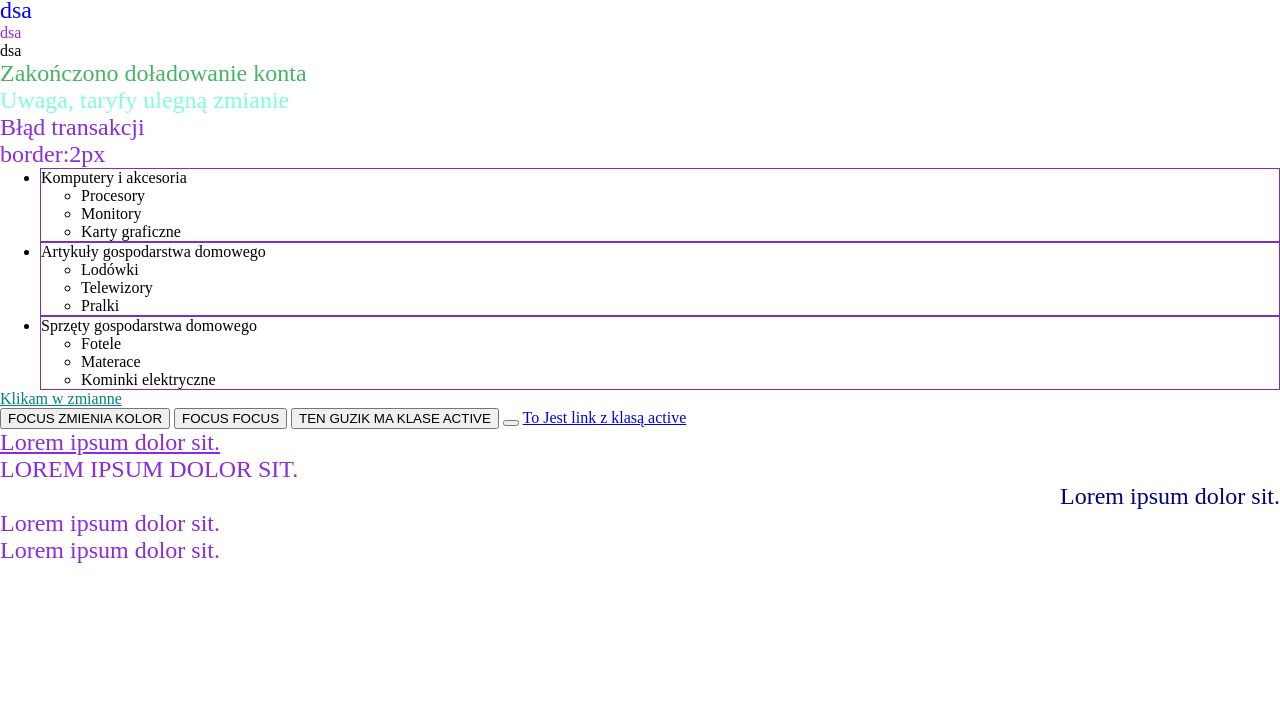
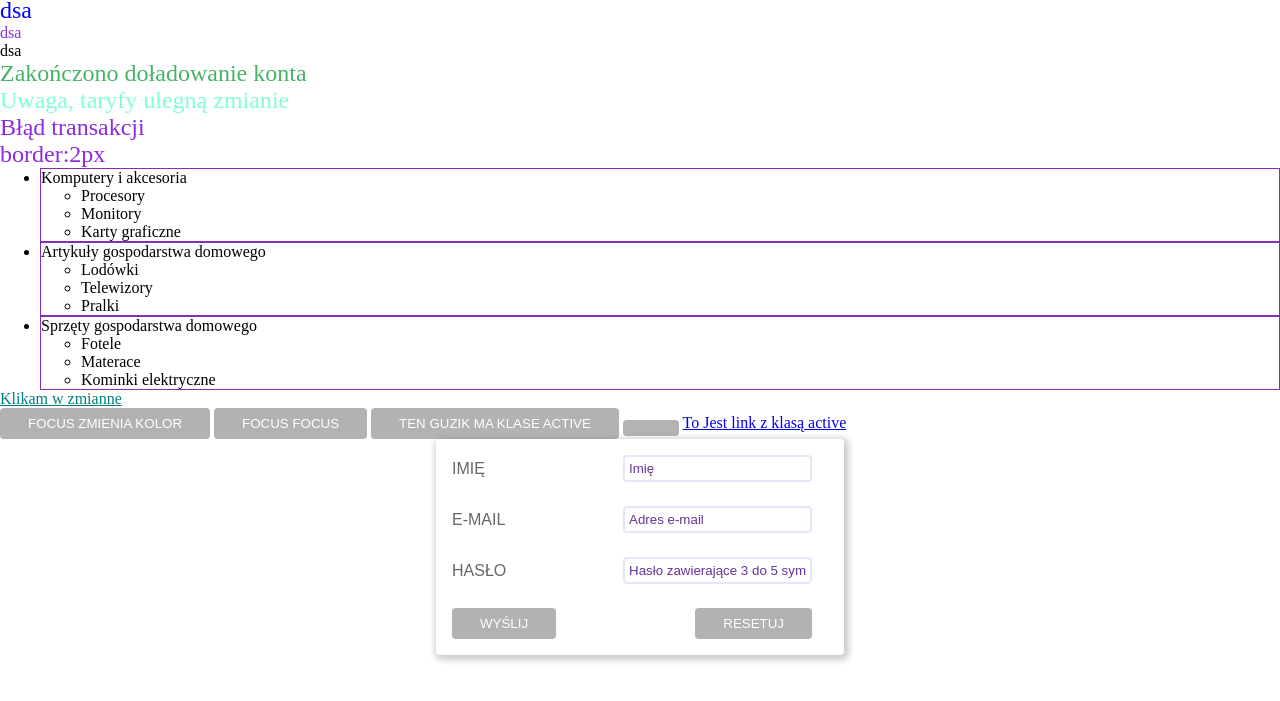
Before and after one commit to Zjadlbyscos/Notatki_Przydasie, a plain HTML site: page Przydasie/index.HTML in a window 1280 px wide. Shown: the part 67-768 px from the top of the page. Drawn offline with Linux system fonts and the light colour scheme.

Commit message:
FORMULARZ

```diff
--- a/Przydasie/index.HTML
+++ b/Przydasie/index.HTML
@@ -58,9 +58,38 @@
 <button class="active"> TEN GUZIK MA KLASE ACTIVE</button>
 <button></button>
 <a class="active" href="google.com">To Jest link z klasą active</a>
-<!-- Tu będzie o Stylach do pisania - czcionkach znaczy -->
-<p class="tekst1">Lorem ipsum dolor sit.</p>
-<p class="tekst2">Lorem ipsum dolor sit.</p>
-<p class="tekst3">Lorem ipsum dolor sit.</p>
-<p class="tekst4">Lorem ipsum dolor sit.</p>
-<p class="tekst5">Lorem ipsum dolor sit.</p>
+
+
+
+<!-- !1 FORMULARZ Z OZNACZONYMI BORDER DLA POPRAWNEJ I NIEPOPRAWNEJ WARTOŚCI:  -->
+
+<form action="javascript:void(0);" method="POST">
+  <label>
+    <span>Imię</span>
+    <input type="text" name="name" placeholder="Imię" />
+  </label>
+  <label>
+    <span>E-mail</span>
+    <input
+      type="email"
+      name="email"
+      required
+      placeholder="Adres e-mail"
+    />
+  </label>
+  <label>
+    <span>Hasło</span>
+    <input
+      type="password"
+      name="password"
+      required
+      placeholder="Hasło zawierające 3 do 5 symboli"
+      pattern=".{3,5}"
+      title="od 3 do 5 symboli"
+    />
+  </label>
+  <div class="buttons">
+    <button type="submit">wyślij</button>
+    <button type="reset">resetuj</button>
+  </div>
+</form>
--- a/Przydasie/styles.css
+++ b/Przydasie/styles.css
@@ -40,3 +40,86 @@ h1 {background-color:#5C75A6;
  .tekst3{text-align: right;
 color:navy;
 }
+
+ /* STYLE CSS DLA FORMULARZA !1 */
+ form {
+  max-width: 360px;
+  margin: auto;
+  padding: 1rem 2rem 1rem 1rem;
+  border-radius: .25rem;
+  box-shadow: 2px 2px 6px 3px hsla(0, 0%, 0%, .2);
+  font-family: sans-serif;
+  text-transform: uppercase;
+}
+.buttons,
+label {
+  display: flex;
+  justify-content: space-between;
+  align-items: center;
+}
+label {
+  margin-bottom: 1.5rem;
+}
+label span {
+  opacity: .6;
+}
+input {
+  border: 2px solid lavender;
+  padding: 4px;
+  border-radius: .25rem;
+}
+button {
+  padding: .5rem 1.75rem;
+  border-radius: .25rem;
+  text-transform: uppercase;
+  border: none;
+  outline: none;
+  opacity: .6;
+  background-color: gray;
+  color: #fff;
+}
+button:hover {
+  background-color: gray;
+  opacity: 1;
+}
+
+/* placeholder */
+input::placeholder {
+  /* Napisz kod pod tym wierszem */
+color:rebeccapurple;
+}
+
+/* focus-within */
+label:focus-within span {
+  opacity: 1;
+}
+form:focus-within button[type="submit"] {
+  opacity: .6;
+  background-color: seagreen;
+}
+form:focus-within  button[type="reset"]{
+  opacity: .6;
+  background-color: crimson;
+}
+form:focus-within {
+  box-shadow: 1px 1px 2px 2px hsla(0, 0%, 0%, .3);
+}
+
+/* valid */
+form:valid button {
+  color: #fff;
+  pointer-events: none;
+}
+
+/* combination  */
+form:focus-within:valid button {
+  opacity: 1;
+}
+input:not(:placeholder-shown):valid {
+  /* Napisz kod pod tym wierszem */
+border-color:seagreen;
+}
+input:not(:placeholder-shown):invalid {
+  /* Napisz kod pod tym wierszem */
+    border-color:crimson;
+}
```
